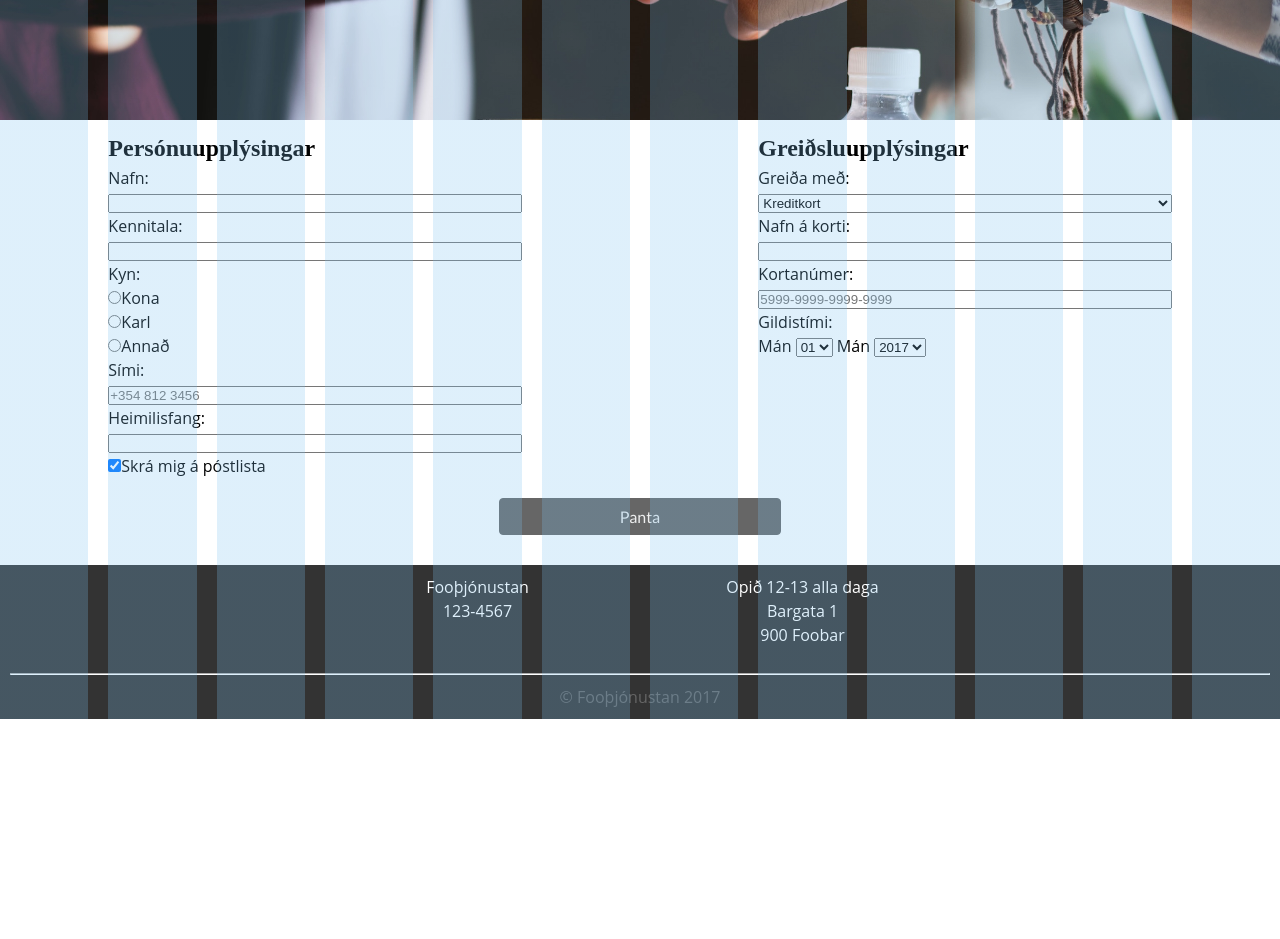
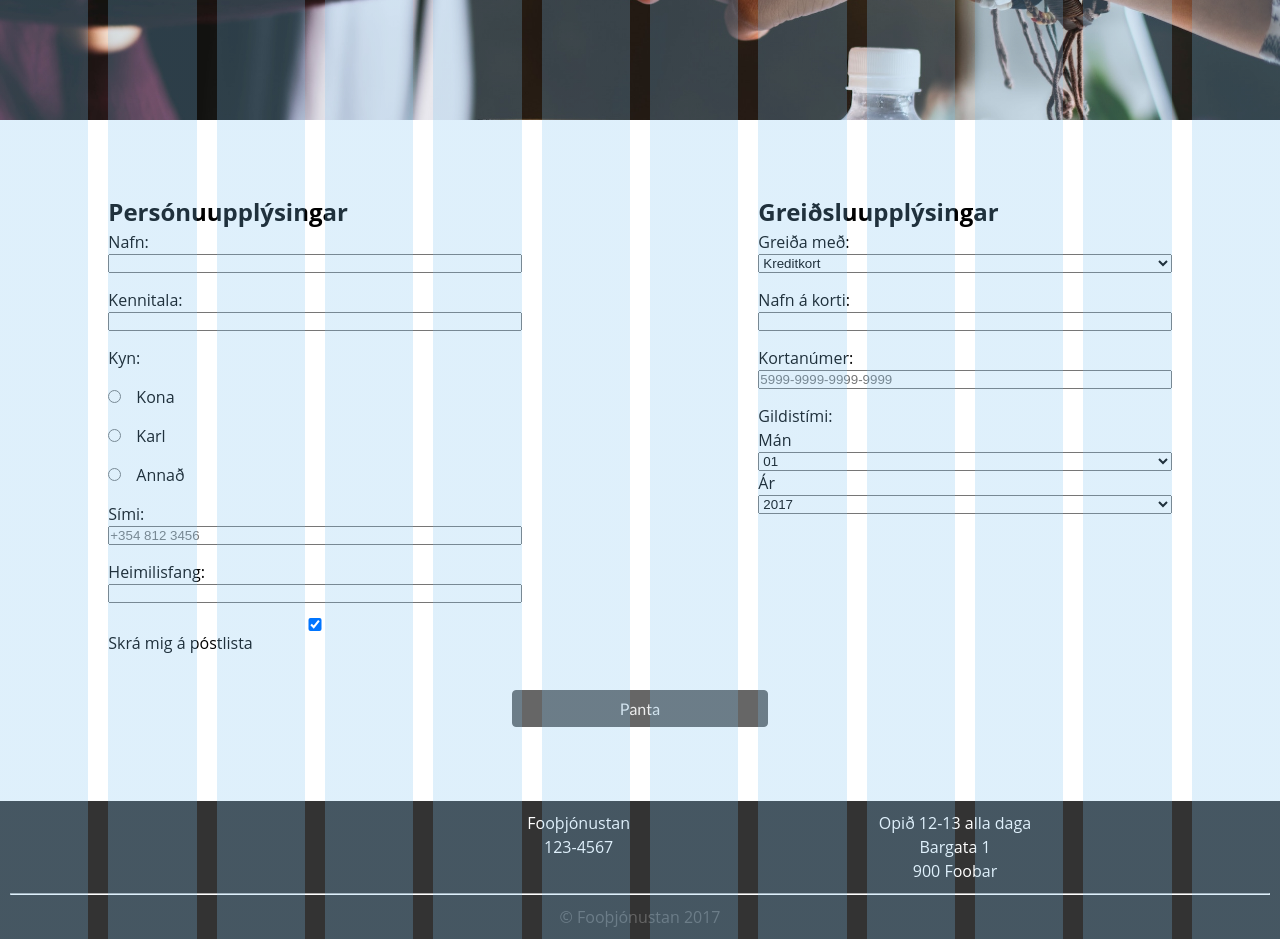
Before and after one commit to vilhelml/vefforitun-2017---hopverk-1, a website: page purchase.html in a window 1280 px wide. Shown: the part 380-1319 px from the top of the page. Before the commit the page ends 1099 px from the top, so only its background shows below. Drawn offline with Linux system fonts and the light colour scheme.

Commit message:
laga footer

```diff
--- a/purchase.html
+++ b/purchase.html
@@ -1,6 +1,6 @@
-
 <!doctype html>
 <html class="grid" lang="is">
+
 <head>
   <meta charset="utf-8">
   <title>Verkefni 6 – síða</title>
@@ -8,28 +8,26 @@
   <link rel="stylesheet" href="styles.css">
   <link rel="stylesheet" href="grid.css">
 </head>
+
 <body>
-    <main>
-
   <header class="header header--purchase">
     <h1 class="heading heading--one">Kaupa</h1>
   </header>
+  <main>
 
     <div class="menu">
       <div class="menu__title">
         <h2 class="heading heading--two"> Fooþjónustan </h2>
       </div>
       <div class="menu__links">
-          Um
-          Kaupa
+        Um Kaupa
       </div>
     </div>
 
     <div class="row form__row">
 
-          <div class="col col-4 form__col">
-            <fieldset class="form__fieldset">
-              <h2 class="heading heading--two">
+      <div class="form__col col col-4 col-md-6 col-sm-12">
+        <h2 class="form__heading">
               Persónuupplýsingar
               </h2>
         <div class="form__div">
@@ -45,12 +43,11 @@
         <div class="form__div">
           <legend>Kyn:</legend>
           <div class="radio">
-                <input type="radio" name="radio">Kona</div>
+            <input class="radio__button" type="radio" name="radio">Kona</div>
           <div class="radio">
-                <input type="radio" name="radio">Karl</div>
-                <div class="radio
-                ">
-                <input type="radio" name="radio">Annað</div>
+            <input class="radio__button" type="radio" name="radio">Karl</div>
+          <div class="radio">
+            <input class="radio__button" type="radio" name="radio">Annað</div>
         </div>
 
         <div class="form__div">
@@ -70,12 +67,12 @@
           <input type="checkbox" name="checkbox" checked>Skrá mig á póstlista
         </div>
 
-            </fieldset>
       </div>
 
-          <div class="col col-4 form__col">
-            <fieldset class="form__fieldset">
-              <h2 class="heading heading--two">
+
+
+      <div class="form__col col col-4 col-md-6 col-sm-12">
+        <h2 class="form__heading">
               Greiðsluupplýsingar
               </h2>
 
@@ -147,10 +144,7 @@
                     <option>
                       12
                     </option>
-                  </select>
-
-
-                Mán
+                  </select> Ár
           <select>
                     <option>
                       2017
@@ -168,8 +162,8 @@
 
         </div>
 
-            </fieldset>
       </div>
+
 
       <div class="col col-12 form__col">
         <button class="button form__button"> Panta </button>
@@ -180,13 +174,13 @@
 
   <footer class="footer">
     <div class="footer__row">
-        <div class="col col-6 footer__col1">
+      <div class="col col-6 footer__col footer__col1">
         <div class="footer__div">
           <p class="footer__p">Fooþjónustan</p>
           <p class="footer__p">123-4567</p>
         </div>
       </div>
-        <div class="col col-6 footer__col2">
+      <div class="col col-6 footer__col footer__col2">
         <div class="footer__div">
           <p class="footer__p">Opið 12-13 alla daga</p>
           <p class="footer__p">Bargata 1</p>
@@ -196,10 +190,11 @@
     </div>
     <hr class="footer__hr">
     <div class="footer__row">
-        <div class="col col-3 footer__col">
-          <p class="footer__p__signature">© Fooþjónustan 2017</p>
+      <div class="col col-12 footer__col">
+        <p class="footer__p footer__signature">© Fooþjónustan 2017</p>
       </div>
     </div>
   </footer>
 </body>
+
 </html>
--- a/scss/footer.scss
+++ b/scss/footer.scss
@@ -9,35 +9,32 @@
   &__row {
     display: flex;
     justify-content: center;
-
   }
   &__col {
-    justify-content: center;
+    flex-direction: column;
 
     &1 {
-      flex-direction: row-reverse;
+      align-items: flex-end;
     }
   }
+
   &__div {
     display: flex;
-    padding-bottom: 1em;
     flex-direction: column;
-    align-items: center;
-    width: 50%;
+    flex-wrap: wrap;
   }
-
   &__p {
+    align-self: center;
     max-width: max-content;
     color: #fff;
-    align-self: center;
-
-    &__signature {
-      color: #666;
-    }
   }
 
   &__hr {
     border-color: #fff;
   }
 
+  &__signature {
+    color: #666;
+  }
+
 }
--- a/scss/form.scss
+++ b/scss/form.scss
@@ -1,23 +1,43 @@
 .form {
+  &__heading {
+    font-size: 24px;
+  }
   &__row {
+    margin-top: 4em;
+    margin-bottom: 4em;
     justify-content: space-around;
+
+    @media (max-width: 400px) {
+      flex-direction: column;
+      justify-content: flex-start;
+      flex-wrap: wrap;
+    }
+  }
+
+  &__col {
+    display: flex;
+    flex-direction: column;
   }
 
   &__input {
     width: 100%;
   }
 
+  &__div {
+    display: flex;
+    flex-direction: column;
+    margin-bottom: 15px;
+
+      .radio {
+        margin-top: 15px;
+
+        &__button {
+          margin-right: 15px;
+        }
+      }
+  }
   &__button {
-    min-width: 22vw;
-  }
-
-  &__col {
-    display: flex;
-    justify-content: center;
-  }
-
-  &__fieldset {
-    width: 100%;
-    border: 0;
+    min-width: 16em;
+    align-self: center;
   }
 }
--- a/scss/heading.scss
+++ b/scss/heading.scss
@@ -1,5 +1,4 @@
 .heading {
-
   width: 100%;
   padding: 0;
   font-family: "Roboto Slab";
--- a/styles.scss
+++ b/styles.scss
@@ -33,12 +33,14 @@ html { /* stylelint-disable-line */
   }
 }
 
+
+
 img { /* stylelint-disable-line */
   max-width: 100%;
 }
 
 main { /* stylelint-disable-line */
-  min-width: $small-width;
+  min-width: $small-width - 4*$gutter;
   //max-width: $max-width;
   margin: 0 auto;
 
```
Also changed, not shown: styles.css. Lines whose indentation alone changed are shown as unchanged.
